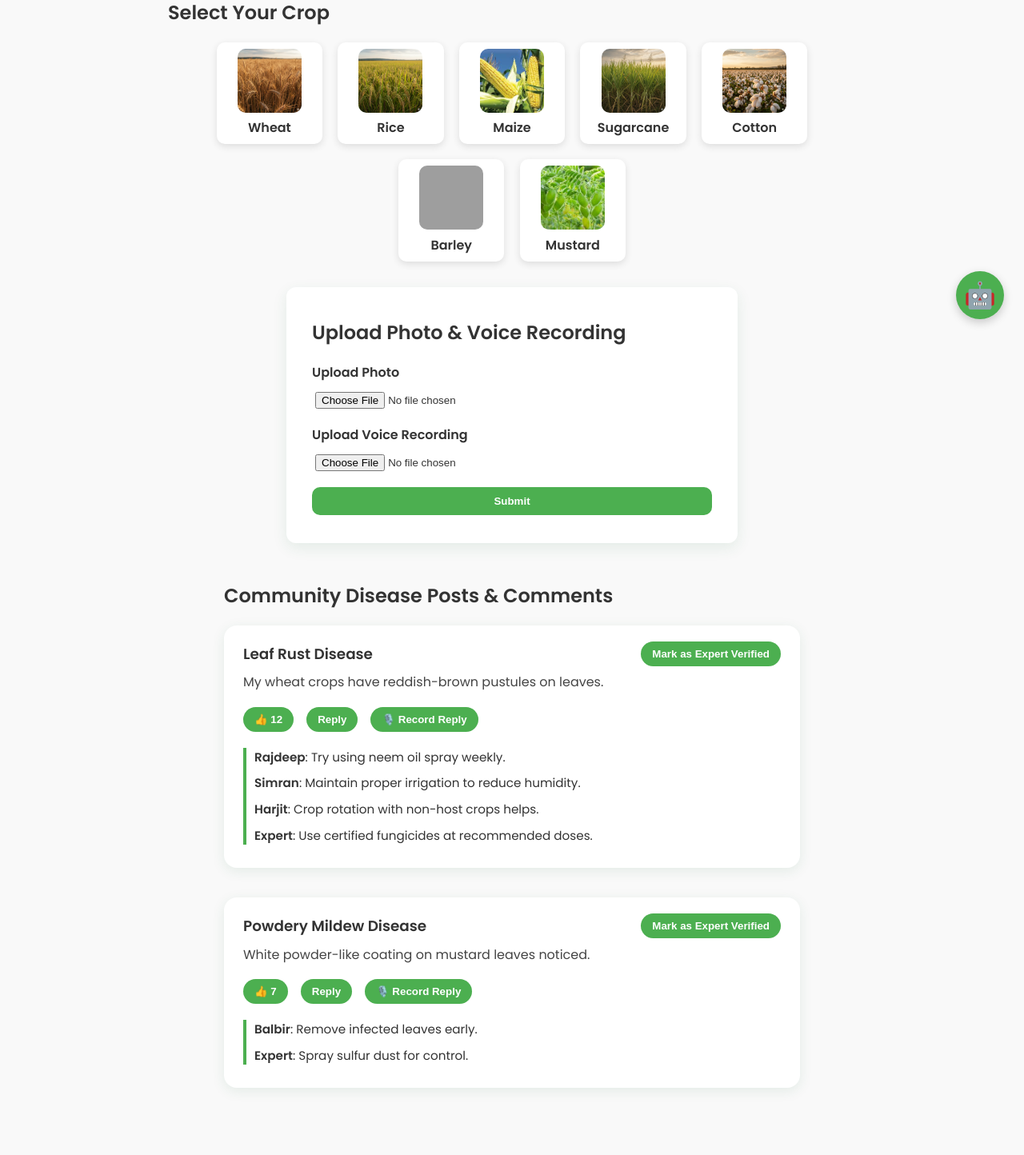
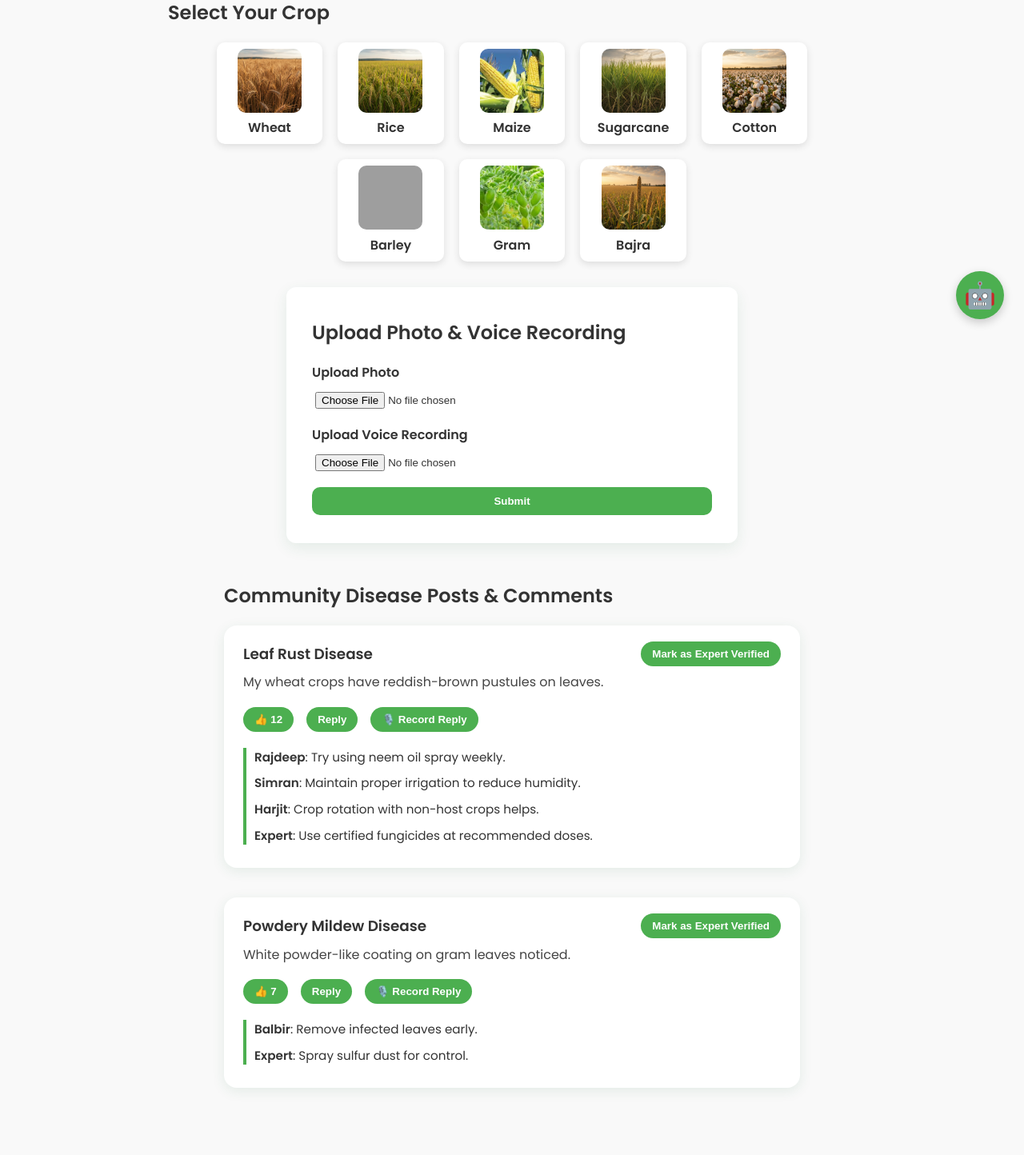
Before and after one commit to TarePradnyan/SIH2025_Soil2Software, a Flask app: page /community in a window 1280 px wide. Shown: the part 376-1820 px from the top of the page at 80% size. Run offline with Flask 3, Linux system fonts and the light colour scheme; grey boxes are pictures that could not be loaded.

Commit message:
Added crops

```diff
--- a/web_container/templates/comm.html
+++ b/web_container/templates/comm.html
@@ -70,10 +70,15 @@
       <span>Barley</span>
       <input type="radio" name="crop" value="barley" />
     </label>
-    <label data-crop="mustard" title="Mustard">
-      <img src="../img/crop/gram_1.webp" alt="Mustard" />
-      <span>Mustard</span>
-      <input type="radio" name="crop" value="mustard" />
+    <label data-crop="gram" title="gram">
+      <img src="../img/crop/gram_1.webp" alt="gram" />
+      <span>Gram</span>
+      <input type="radio" name="crop" value="gram" />
+    </label>
+    <label data-crop="bajra" title="bajra">
+      <img src="../img/crop/bajra_1.webp" alt="gram" />
+      <span>Bajra</span>
+      <input type="radio" name="crop" value="bajra" />
     </label>
   </div>
 </section>
@@ -124,7 +129,7 @@
         <button class="expert-verify-btn">Mark as Expert Verified</button>
         <span class="expert-tag" hidden>Expert Verified</span>
       </div>
-      <p class="post-text">White powder-like coating on mustard leaves noticed.</p>
+      <p class="post-text">White powder-like coating on gram leaves noticed.</p>
 
       <div class="post-actions">
         <button class="like-btn">👍 <span class="like-count">7</span></button>
```
